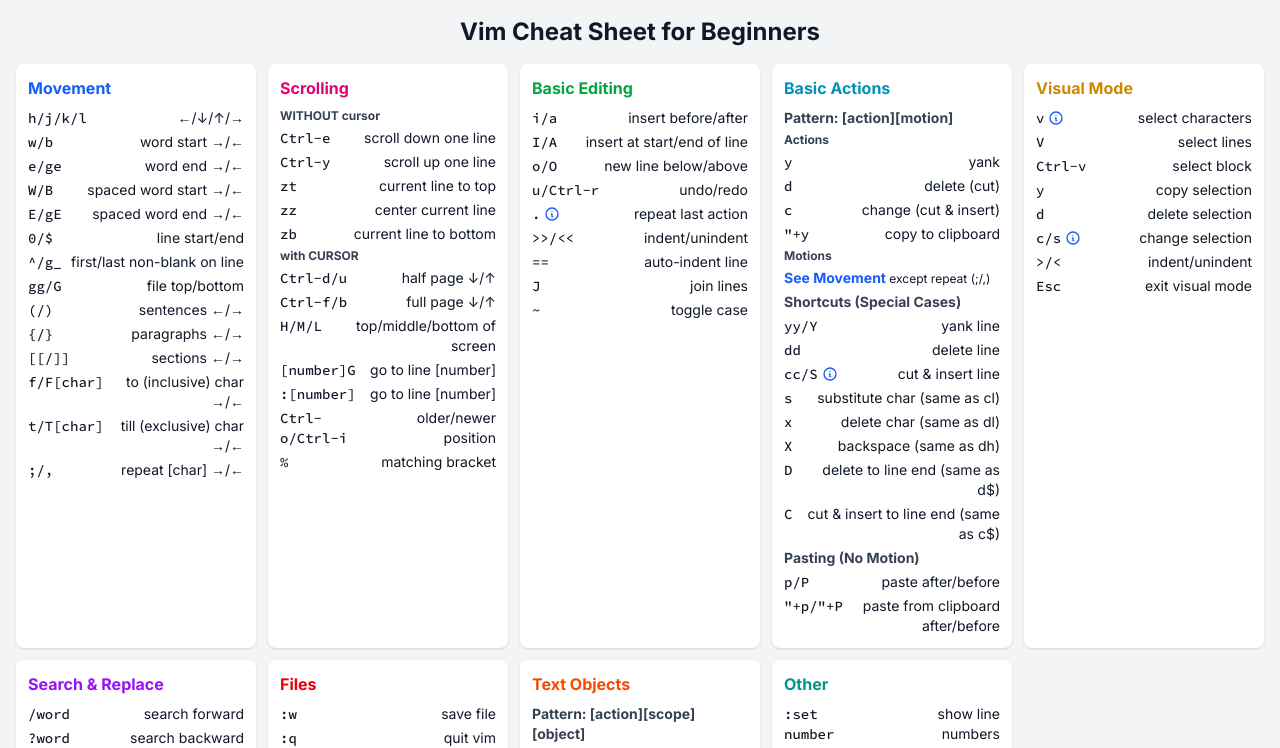
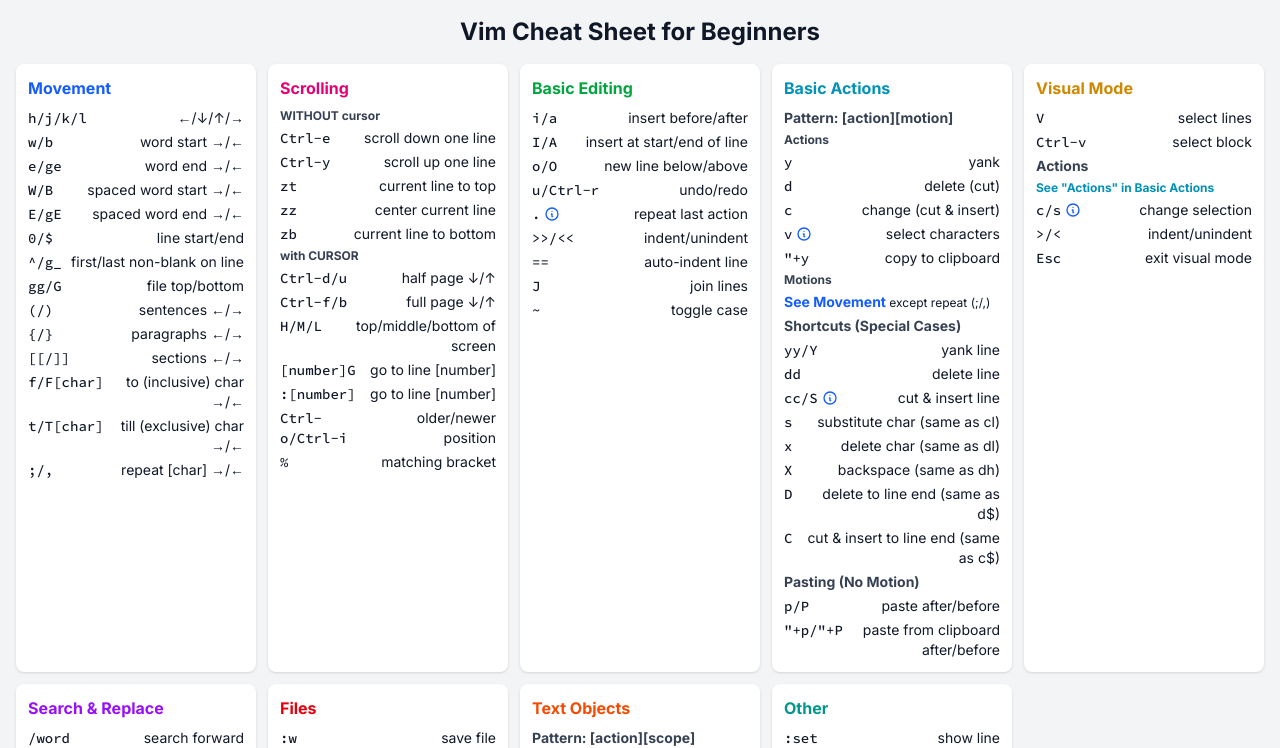
Before and after one commit to Noitidart/vim-cheats, a Next.js app: page / in a window 1280 px wide. Shown: the top 748 px of the page. Built offline with nearby package versions, Linux system fonts and the light colour scheme.

Commit message:
Update "Visual Mode" section to reuse "Basic Actions"

```diff
--- a/pages/index.tsx
+++ b/pages/index.tsx
@@ -104,6 +104,25 @@
       ['y', 'yank '],
       ['d', 'delete (cut)'],
       ['c', 'change (cut & insert)'],
+      [
+        'v',
+        'select characters',
+        {
+          tooltip: [
+            [
+              "Why <kbd>vt$</kbd> doesn't select to end of line as you may expect:",
+              { bulleted: false, bolded: true }
+            ],
+            '<kbd>$</kbd> is a motion command, not a character to search for',
+            '<kbd>t</kbd> and <kbd>f</kbd> search for actual characters in the text',
+            '<kbd>vt$</kbd> would look for a literal $ character',
+            ['Use these instead:', { bulleted: false, bolded: true }],
+            '<kbd>v$</kbd> - select to end of line',
+            '<kbd>vg_</kbd> - select to last non-blank character',
+            '<kbd>^vg_</kbd> - select line without indent or new line'
+          ]
+        }
+      ],
       ['"+y', 'copy to clipboard'],
       ['Motions', '', { isText: true, commandColorClass: 'font-bold' }],
       [
@@ -152,29 +171,21 @@
     title: 'Visual Mode',
     colorClass: 'text-yellow-600 dark:text-yellow-400',
     commands: [
+      ['V', 'select lines'],
+      ['Ctrl-v', 'select block'],
       [
-        'v',
-        'select characters',
+        'Actions',
+        '',
+        { isText: true, commandColorClass: 'font-bold !text-sm' }
+      ],
+      [
+        'See "Actions" in Basic Actions',
+        '',
         {
-          tooltip: [
-            [
-              "Why <kbd>vt$</kbd> doesn't select to end of line as you may expect:",
-              { bulleted: false, bolded: true }
-            ],
-            '<kbd>$</kbd> is a motion command, not a character to search for',
-            '<kbd>t</kbd> and <kbd>f</kbd> search for actual characters in the text',
-            '<kbd>vt$</kbd> would look for a literal $ character',
-            ['Use these instead:', { bulleted: false, bolded: true }],
-            '<kbd>v$</kbd> - select to end of line',
-            '<kbd>vg_</kbd> - select to last non-blank character',
-            '<kbd>^vg_</kbd> - select line without indent or new line'
-          ]
+          isText: true,
+          commandColorClass: 'font-bold !text-cyan-600 !dark:text-cyan-400'
         }
       ],
-      ['V', 'select lines'],
-      ['Ctrl-v', 'select block'],
-      ['y', 'copy selection'],
-      ['d', 'delete selection'],
       [
         'c/s',
         'change selection',
```
